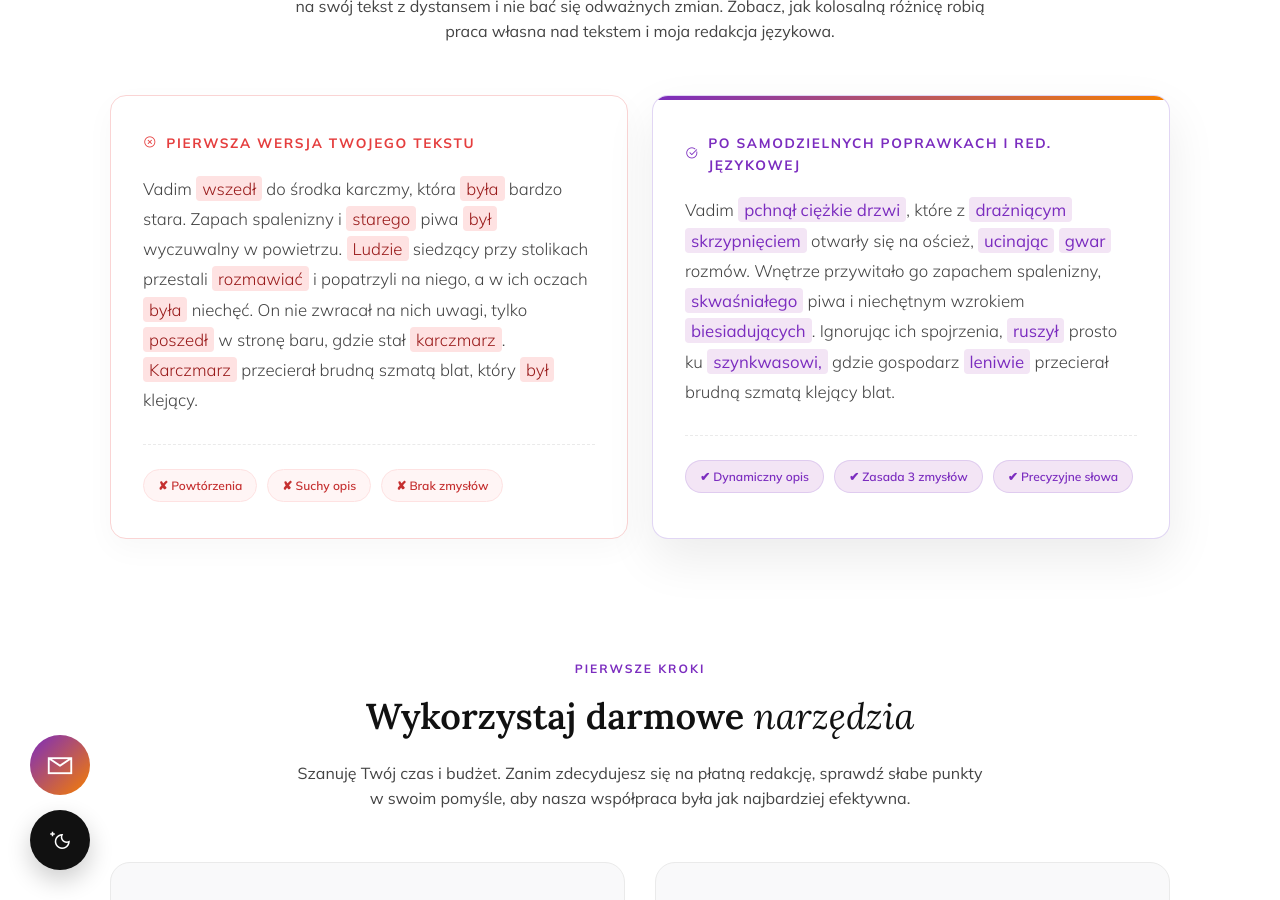
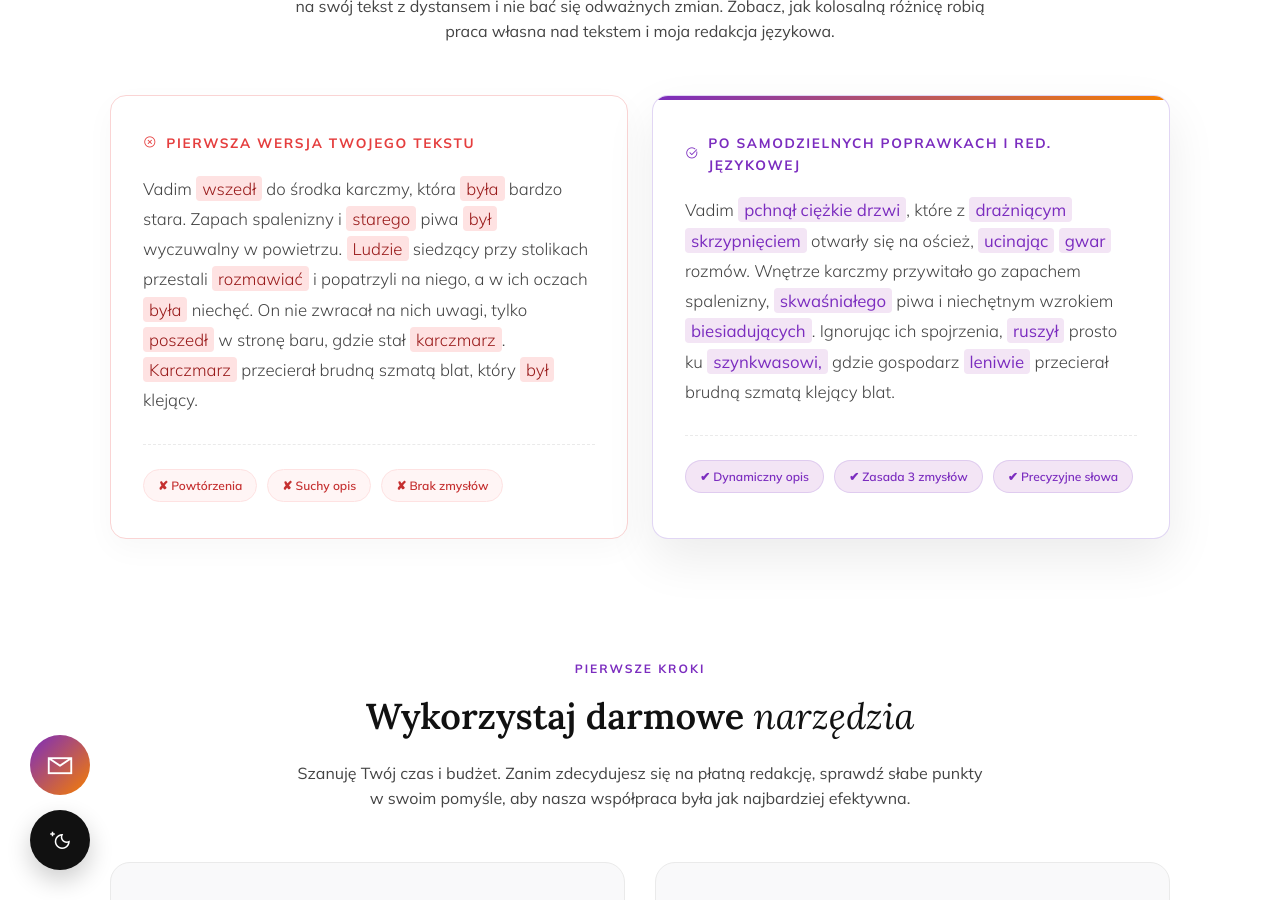
Before and after one commit to Bonnie00726/nataliaszoppa, a Jekyll site: the page built from oferta.html, in a window 1280 px wide and 900 px high, scrolled down 2411 px. Built offline with Jekyll 4.4.1, drawn with Linux system fonts in a browser that asks for light colours.

Commit message:
Update oferta.html

```diff
--- a/oferta.html
+++ b/oferta.html
@@ -1044,7 +1044,7 @@ title: Oferta - Zobacz, jak mogę Ci pomóc
                 <div class="comparison-box after">
                     <div class="box-header"><i class="las la-check-circle"></i> Po samodzielnych poprawkach i red. językowej</div>
                     <div class="box-content">
-                       Vadim <span class="highlight-purple">pchnął ciężkie drzwi</span>, które z <span class="highlight-purple">drażniącym</span> <span class="highlight-purple">skrzypnięciem</span> otwarły się na oścież, <span class="highlight-purple">ucinając</span> <span class="highlight-purple">gwar</span> rozmów. Wnętrze przywitało go zapachem spalenizny, <span class="highlight-purple">skwaśniałego</span> piwa i niechętnym wzrokiem <span class="highlight-purple">biesiadujących</span>. Ignorując ich spojrzenia, <span class="highlight-purple">ruszył</span> prosto ku <span class="highlight-purple">szynkwasowi,</span> gdzie gospodarz <span class="highlight-purple">leniwie</span> przecierał brudną szmatą klejący blat.
+                       Vadim <span class="highlight-purple">pchnął ciężkie drzwi</span>, które z <span class="highlight-purple">drażniącym</span> <span class="highlight-purple">skrzypnięciem</span> otwarły się na oścież, <span class="highlight-purple">ucinając</span> <span class="highlight-purple">gwar</span> rozmów. Wnętrze karczmy przywitało go zapachem spalenizny, <span class="highlight-purple">skwaśniałego</span> piwa i niechętnym wzrokiem <span class="highlight-purple">biesiadujących</span>. Ignorując ich spojrzenia, <span class="highlight-purple">ruszył</span> prosto ku <span class="highlight-purple">szynkwasowi,</span> gdzie gospodarz <span class="highlight-purple">leniwie</span> przecierał brudną szmatą klejący blat.
                     </div>
                     <div class="box-tags">
                         <span>✔ Dynamiczny opis</span>
```
